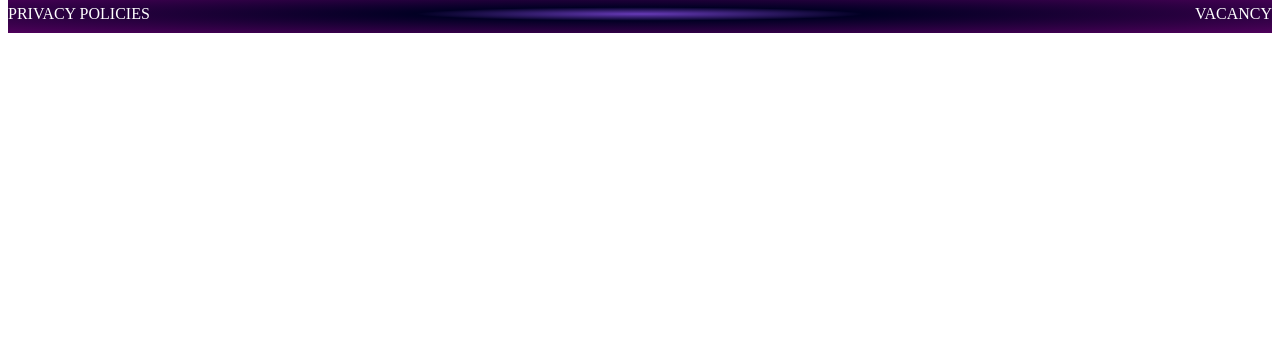
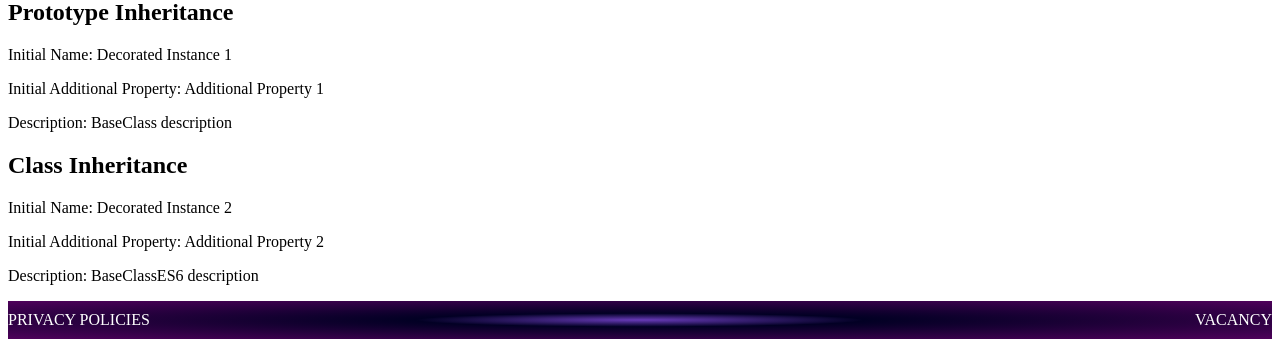
Before and after one commit to NRGLook/EstateAgencyWEB, a Django app: page /employee/ in a window 1280 px wide. Shown: the part 570-917 px from the top of the page. Before the commit the page ends 603 px from the top, so only its background shows below. Run offline with Django 4.2, Linux system fonts and the light colour scheme; data comes from the database, SQL or seed files in the repository.

Commit message:
add 10,11 and assignment by options

```diff
--- a/EstateAgency/mysite/about/templates/about.html
+++ b/EstateAgency/mysite/about/templates/about.html
@@ -158,8 +158,9 @@
     <p align="right" class="requisites"><small>Tel. +375 (29) 849-40-96</small></p>
     <p align="right" class="requisites">e-mail: office@cinema.by<small></small></p>
 </div>
+</div>
 
+<h1>Result task</h1>
+<script src="/static/js/result_task.js"></script>
 
-
-</div>
 {% endblock %}
--- a/EstateAgency/mysite/employee/templates/employee.html
+++ b/EstateAgency/mysite/employee/templates/employee.html
@@ -19,4 +19,7 @@
     </li>
     {% endfor %}
 </ul>
+
+<script src="/static/js/10_specifiс_employee.js"></script>
+
 {% endblock %}
--- /dev/null
+++ b/EstateAgency/mysite/static/js/10_specifiс_employee.js
@@ -0,0 +1,108 @@
+// Прототипное наследование (функциональный стиль)
+function BaseClass(name) {
+    this.name = name;
+
+    this.getName = function() {
+        return this.name;
+    };
+
+    this.setName = function(newName) {
+        this.name = newName;
+    };
+
+    // Дополнительный геттер
+    this.getDescription = function() {
+        return "BaseClass description";
+    };
+
+    // Дополнительный сеттер
+    this.setDescription = function(description) {
+        this.description = description;
+    };
+}
+
+function DerivedClass(name, additionalProperty) {
+    BaseClass.call(this, name);
+
+    this.additionalProperty = additionalProperty;
+
+    // Декоратор для функции getName
+    const originalGetName = this.getName;
+    this.getName = function() {
+        return `Decorated ${originalGetName.call(this)}`;
+    };
+
+    // Дополнительный геттер
+    this.getAdditionalProperty = function() {
+        return this.additionalProperty;
+    };
+
+    // Дополнительный сеттер
+    this.setAdditionalProperty = function(newAdditionalProperty) {
+        this.additionalProperty = newAdditionalProperty;
+    };
+}
+
+// Использование прототипного наследования
+DerivedClass.prototype = Object.create(BaseClass.prototype);
+DerivedClass.prototype.constructor = DerivedClass;
+
+// Использование классов и extends (ES6)
+class BaseClassES6 {
+    constructor(name) {
+        this.name = name;
+    }
+
+    getName() {
+        return this.name;
+    }
+
+    setName(newName) {
+        this.name = newName;
+    }
+
+    // Дополнительный геттер
+    getDescription() {
+        return "BaseClassES6 description";
+    }
+
+    // Дополнительный сеттер
+    setDescription(description) {
+        this.description = description;
+    }
+}
+
+class DerivedClassES6 extends BaseClassES6 {
+    constructor(name, additionalProperty) {
+        super(name);
+        this.additionalProperty = additionalProperty;
+    }
+
+    // Декоратор для функции getName
+    getName() {
+        return `Decorated ${super.getName()}`;
+    }
+
+    // Дополнительный геттер
+    getAdditionalProperty() {
+        return this.additionalProperty;
+    }
+
+    // Дополнительный сеттер
+    setAdditionalProperty(newAdditionalProperty) {
+        this.additionalProperty = newAdditionalProperty;
+    }
+}
+
+const instance1 = new DerivedClass("Instance 1", "Additional Property 1");
+displayResult("Prototype Inheritance", instance1);
+
+const instance2 = new DerivedClassES6("Instance 2", "Additional Property 2");
+displayResult("Class Inheritance", instance2);
+
+function displayResult(title, instance) {
+    document.body.innerHTML += `<h2>${title}</h2>`;
+    document.body.innerHTML += `<p>Initial Name: ${instance.getName()}</p>`;
+    document.body.innerHTML += `<p>Initial Additional Property: ${instance.getAdditionalProperty()}</p>`;
+    document.body.innerHTML += `<p>Description: ${instance.getDescription ? instance.getDescription() : "N/A"}</p>`;
+}
```
Also changed, not shown: EstateAgency/mysite/review/templates/review.html (+14 -0 lines), EstateAgency/mysite/static/js/11_associate_array_employee.js (added, +20 -0 lines), EstateAgency/mysite/static/js/9_table_specific_task_faq.js (+12 -0 lines), EstateAgency/mysite/static/js/result_task.js (added, +44 -0 lines), 1 other file.
